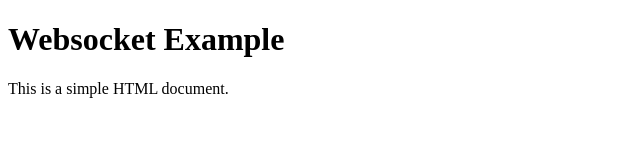
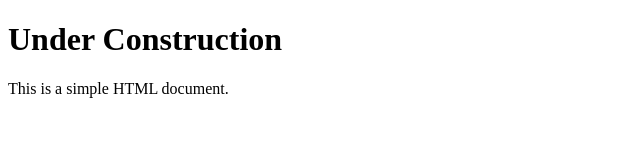
Before and after one commit to umar-bin-khalid/ubkcodes, a website: page index.html in a window 1280 px wide. Shown: the whole page, without its empty margins (0-640 px from the left). Drawn offline with Linux system fonts and the light colour scheme.

Commit message:
Update message.

```diff
--- a/index.html
+++ b/index.html
@@ -6,7 +6,7 @@
     <title>Document</title>
 </head>
 <body>
-    <h1>Websocket Example</h1>
+	<h1>Under Construction</h1>
     <p>This is a simple HTML document.</p>
 </body>
 <script>
```
